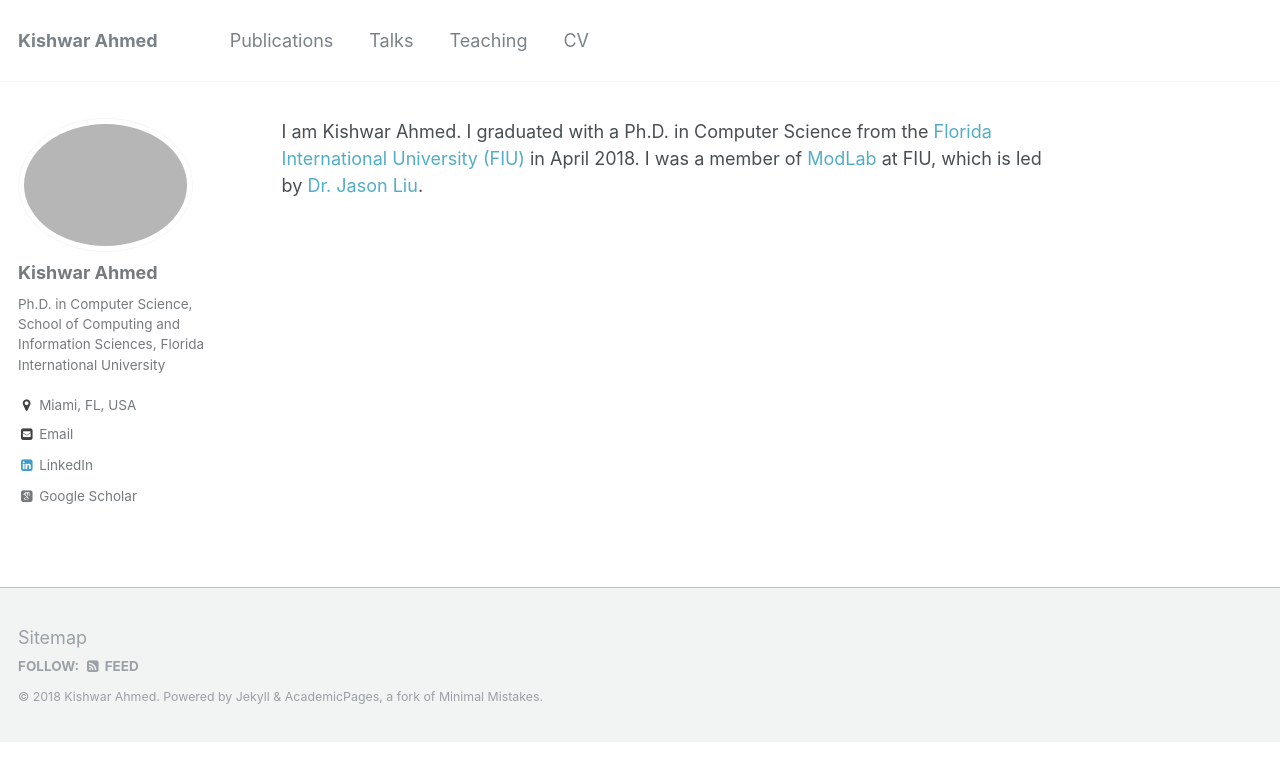
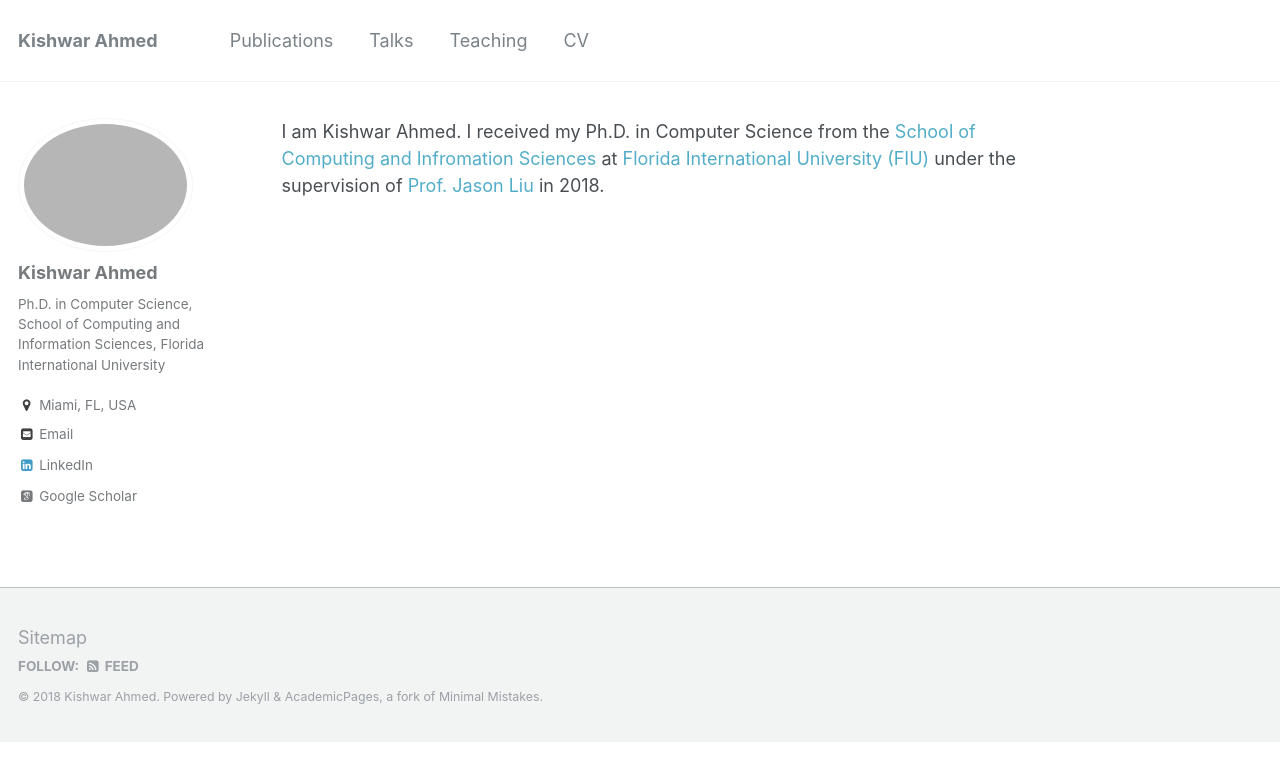
Before and after one commit to kishwarbd/kishwarbd.github.io, a Jekyll site: the page built from _pages/about.md, in a window 1280 px wide. Shown: the top 781 px of the page. Built offline with Jekyll 4.4.1, drawn with Linux system fonts in a browser that asks for light colours; some web fonts are replaced.

Commit message:
updates.

```diff
--- a/_pages/about.md
+++ b/_pages/about.md
@@ -7,8 +7,8 @@ redirect_from:
   - /about.html
 ---
 
-I am Kishwar Ahmed. I graduated with a Ph.D. in Computer Science from
-the [Florida International University (FIU)](https://www.cis.fiu.edu)
-in April 2018. I was a member of
-[ModLab](https://people.cis.fiu.edu/liux/research) at FIU, which is
-led by [Dr. Jason Liu](https://people.cis.fiu.edu/liux/).
+I am Kishwar Ahmed. I received my Ph.D. in Computer Science from the
+[School of Computing and Infromation
+Sciences](https://www.cis.fiu.edu) at [Florida International
+University (FIU)](https://www.fiu.edu) under the supervision of [Prof.
+Jason Liu](https://people.cis.fiu.edu/liux/) in 2018.
```
Also changed, not shown: 1 other file.
